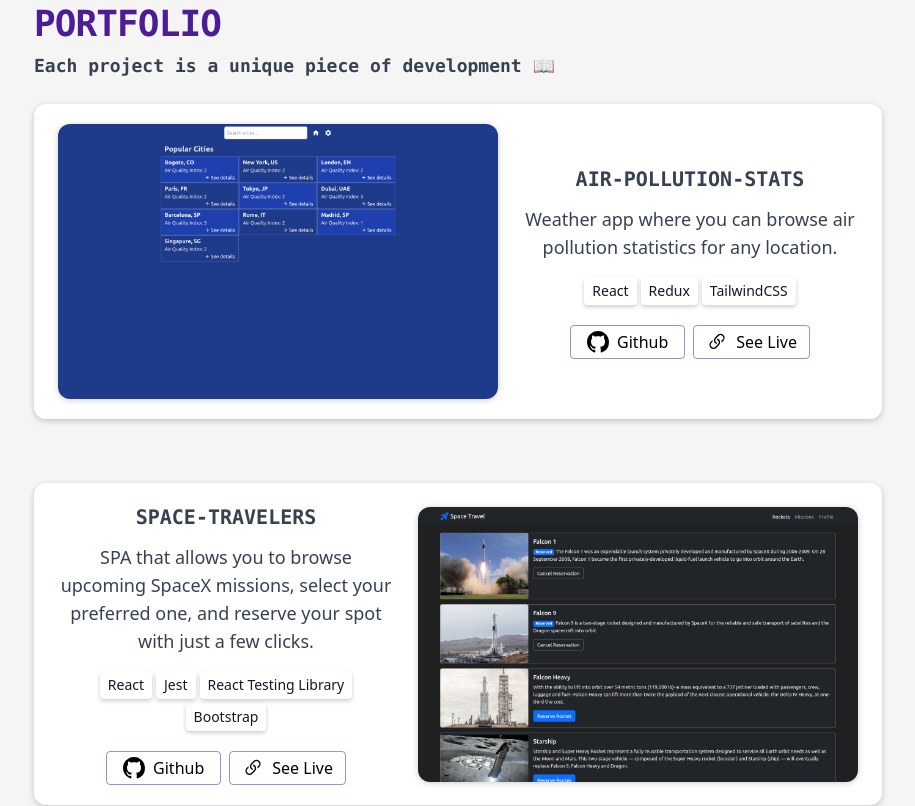
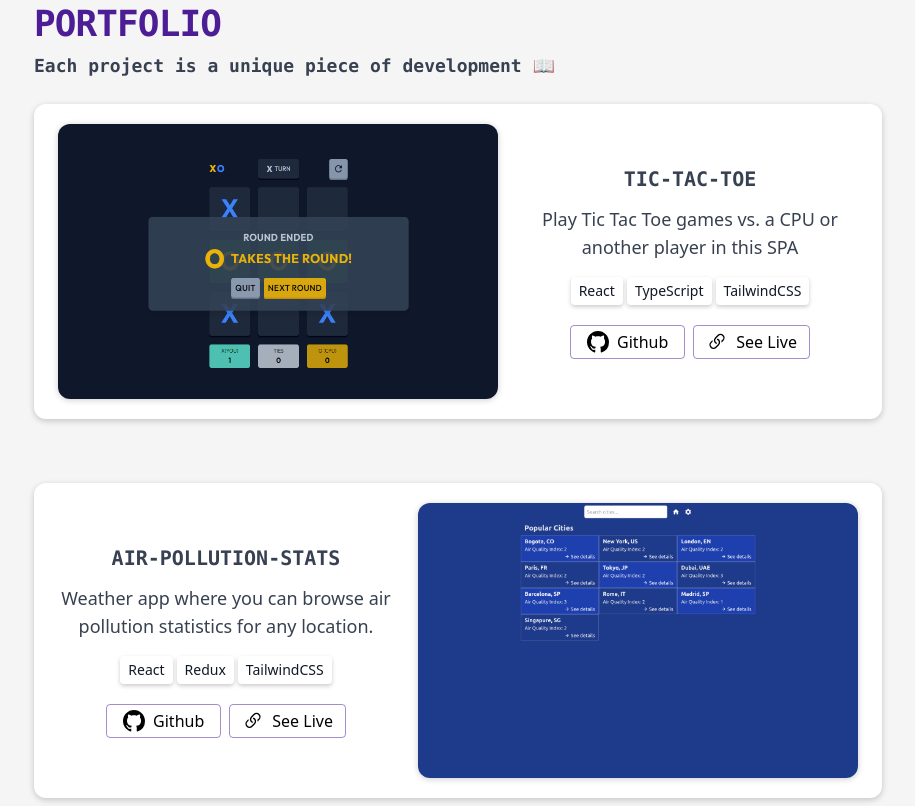
Before and after one commit to orlandodiazc/portfolio-react, a React (Vite) app: page / in a window 1280 px wide. Shown: the part 860-1666 px from the top of the page, without its empty margins (182-1097 px from the left). Built offline with nearby package versions, Linux system fonts and the light colour scheme.

Commit message:
Add tic tac toe project

```diff
--- a/src/components/Portfolio.jsx
+++ b/src/components/Portfolio.jsx
@@ -4,6 +4,15 @@
 const MOCK_PROJECTS = [
   {
     id: 0,
+    name: 'Tic-Tac-Toe',
+    image: '/portfolio/tic-tac-toe.png',
+    description: 'Play Tic Tac Toe games vs. a CPU or another player in this SPA',
+    technologies: ['React', 'TypeScript', 'TailwindCSS'],
+    liveLink: 'https://tic-tac-toe-orlando.vercel.app/',
+    sourceLink: 'https://github.com/orlandodiazc/tic-tac-toe_ts'
+  },
+  {
+    id: 1,
     name: 'Air-Pollution-Stats',
     image: '/portfolio/air-pollution.png',
     description: 'Weather app where you can browse air pollution statistics for any location.',
@@ -12,7 +21,7 @@
     sourceLink: 'https://github.com/orlandodiazc/air-pollution-stats'
   },
   {
-    id: 1,
+    id: 2,
     name: 'Space-Travelers',
     image: '/portfolio/space-travelers.png',
     description:
@@ -22,7 +31,7 @@
     sourceLink: 'https://github.com/orlandodiazc/event-reservations'
   },
   {
-    id: 2,
+    id: 3,
     name: 'Mathematicians',
     image: '/portfolio/mathematicians.png',
     description:
--- a/src/components/Project.jsx
+++ b/src/components/Project.jsx
@@ -12,7 +12,7 @@
         >
           <img
             src={project.image}
-            className="m-auto w-full"
+            className="m-auto h-full"
             alt="Project screenshot"
             width="100%"
             height="auto"
```
Also changed, not shown: public/portfolio/tic-tac-toe.png (added).
